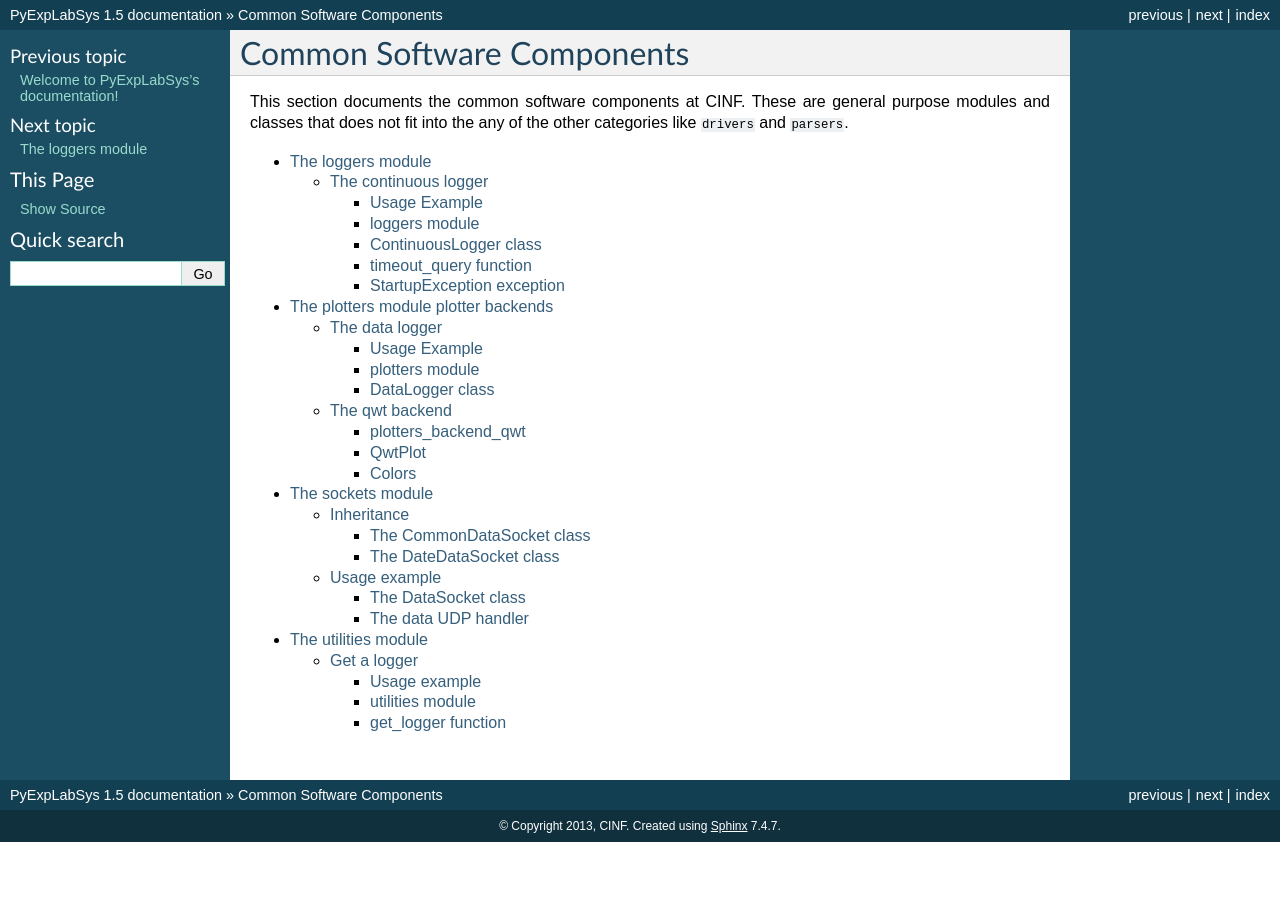
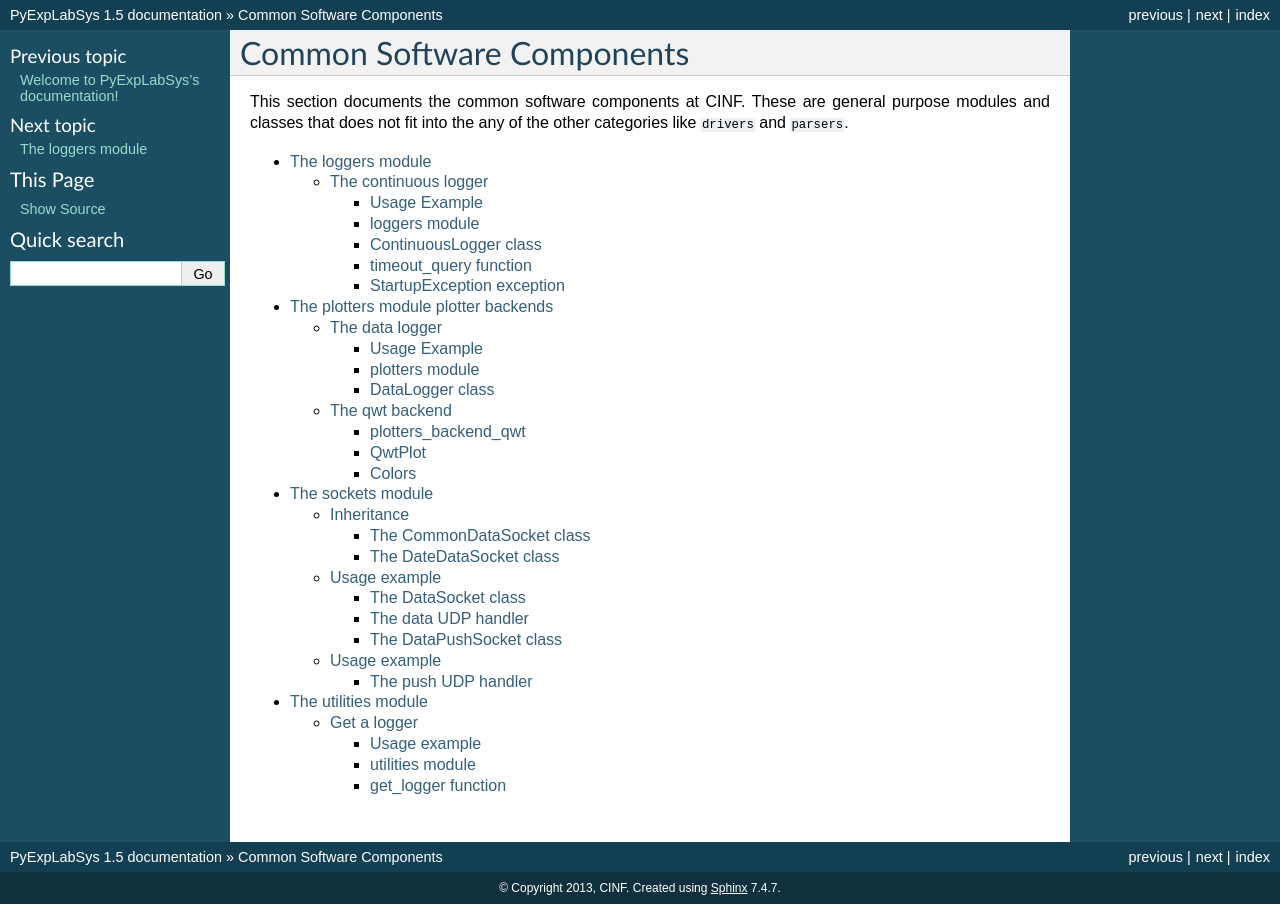
Before and after one commit to CINF/PyExpLabSys, a Sphinx documentation site: the page built from doc/source/common.rst, in a window 1280 px wide. Built offline with Sphinx 7.4.7, drawn with Linux system fonts in a browser that asks for light colours.

Commit message:
doc: docs for DataPushSocket

```diff
--- a/doc/source/common_sockets.rst
+++ b/doc/source/common_sockets.rst
@@ -18,7 +18,7 @@ common functionality, such as;
 from the :class:`CommonDataSocket` class, as illustrated in the
 diagram below.
 
-.. inheritance-diagram:: PyExpLabSys.common.sockets.DataSocket PyExpLabSys.common.sockets.DateDataSocket
+.. inheritance-diagram:: PyExpLabSys.common.sockets.DataSocket PyExpLabSys.common.sockets.DateDataSocket PyExpLabSys.common.sockets.DataPushSocket
 
 The CommonDataSocket class
 ==========================
@@ -109,3 +109,23 @@ The data UDP handler
 .. autoclass:: PyExpLabSys.common.sockets.DataUDPHandler
     :members:
     :special-members:
+
+The DataPushSocket class
+========================
+
+.. autoclass:: PyExpLabSys.common.sockets.DataPushSocket
+    :members:
+    :special-members:
+    :show-inheritance:
+
+Usage example
+-------------
+
+Usage
+
+The push UDP handler
+====================
+
+.. autoclass:: PyExpLabSys.common.sockets.PushUDPHandler
+    :members:
+    :special-members:
```
